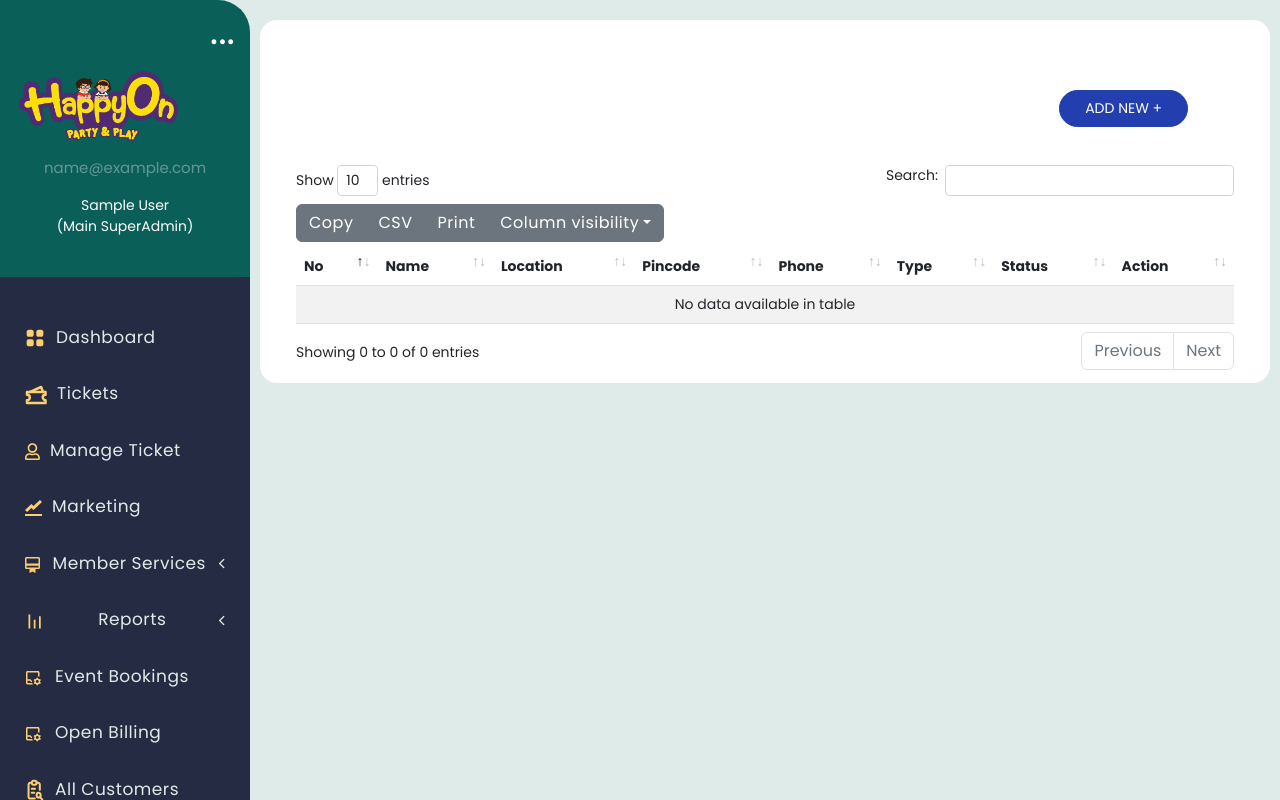
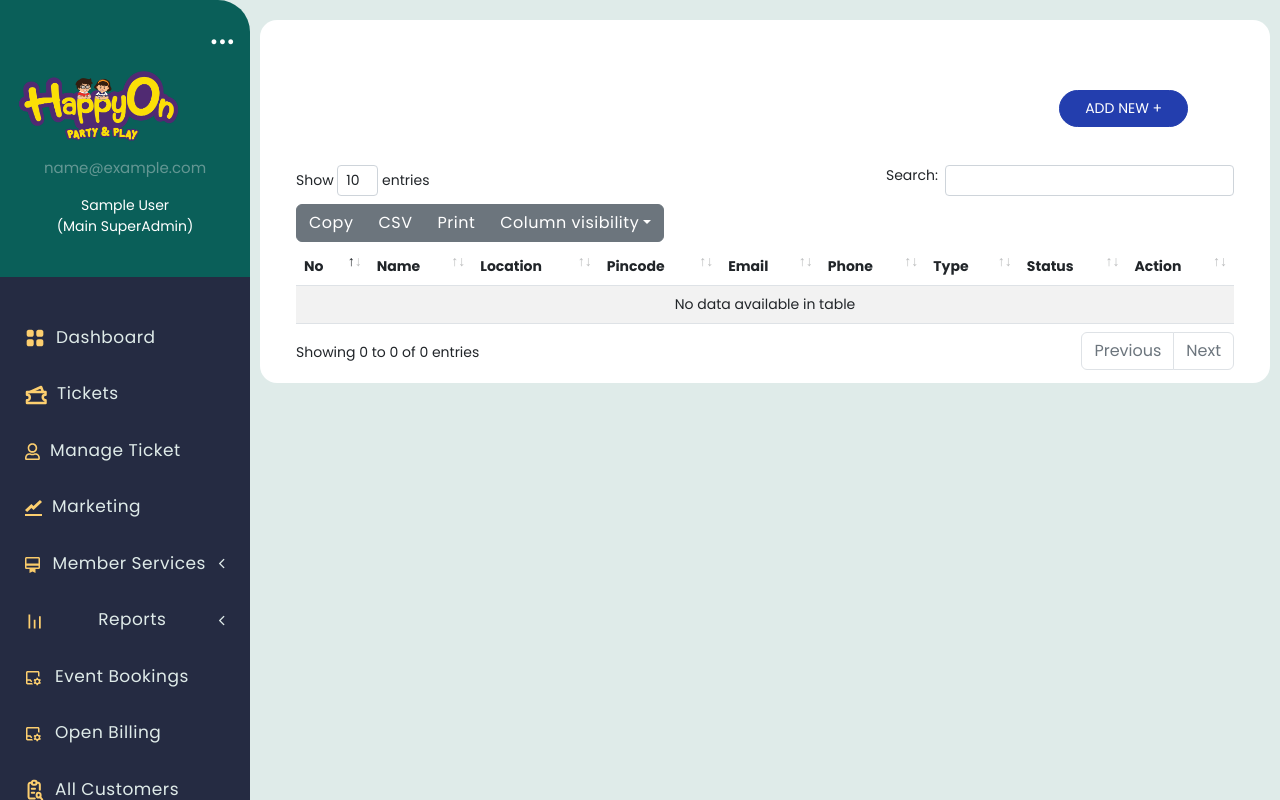
Before and after one commit to Nextarbrain/happyoncrm, a Laravel app: page /branch in a window 1280 px wide. Run offline with Laravel 8, Linux system fonts and the light colour scheme; the visitor is signed in with stand-in values (Sample User, id 1); data that the repository does not hold is empty; some libraries are stand-ins or nearby versions.

Commit message:
Email Added

```diff
--- a/resources/views/happyView/branch/index.blade.php
+++ b/resources/views/happyView/branch/index.blade.php
@@ -64,6 +64,7 @@
                                                     <th>Name</th>
                                                     <th>Location</th>
                                                     <th>Pincode</th>
+                                                    <th>Email</th>
                                                     <th>Phone</th>
                                                     <th>Type</th>
                                                     <th>Status</th>
@@ -83,12 +84,13 @@
                                                         <td class="text-capitalize">{{ $item['name'] }} </td>
                                                         <td class="text-capitalize">{{ $item['location'] }} </td>
                                                         <td class="text-capitalize">{{ $item['pincode'] }} </td>
+                                                        <td>{{ optional($item->admin)->email }}</td>
                                                         <td>{{ $item['phone'] }}</td>
                                                         <td class="text-capitalize">{{ $item['type'] }} </td>
                                                         <td class="text-capitalize">{{ $item['status'] }} </td>
-                                                        <td><a  class="btn btn-sm btn-primary"  href="{{ url('/edit-branch', $item['id']) }}"><i
+                                                        <td><a class="btn btn-sm btn-primary"
+                                                                href="{{ url('/edit-branch', $item['id']) }}"><i
                                                                     class="fa fa-pencil" aria-hidden="true"></i></a>
-
                                                         </td>
                                                     </tr>
                                                     @php
```
